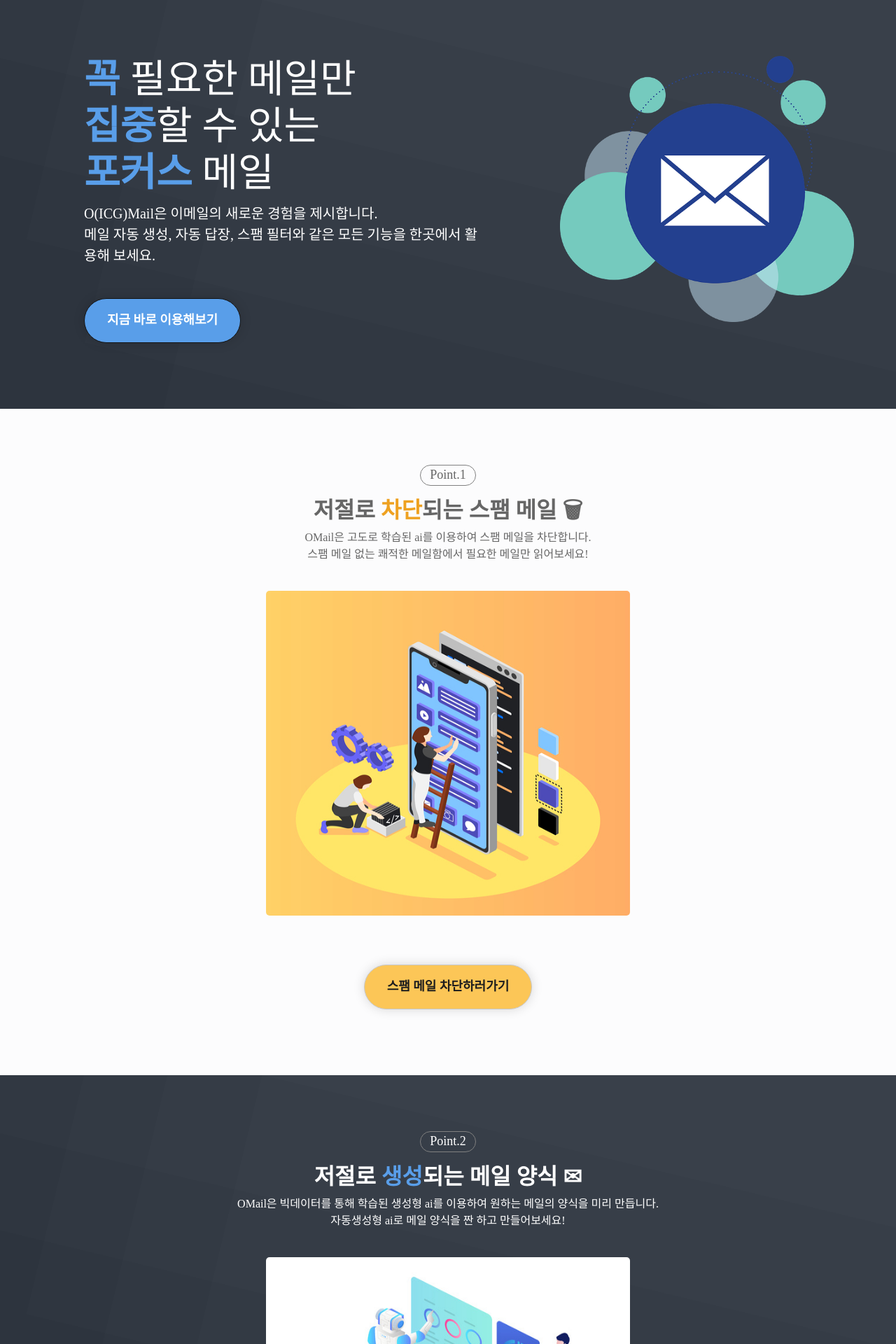
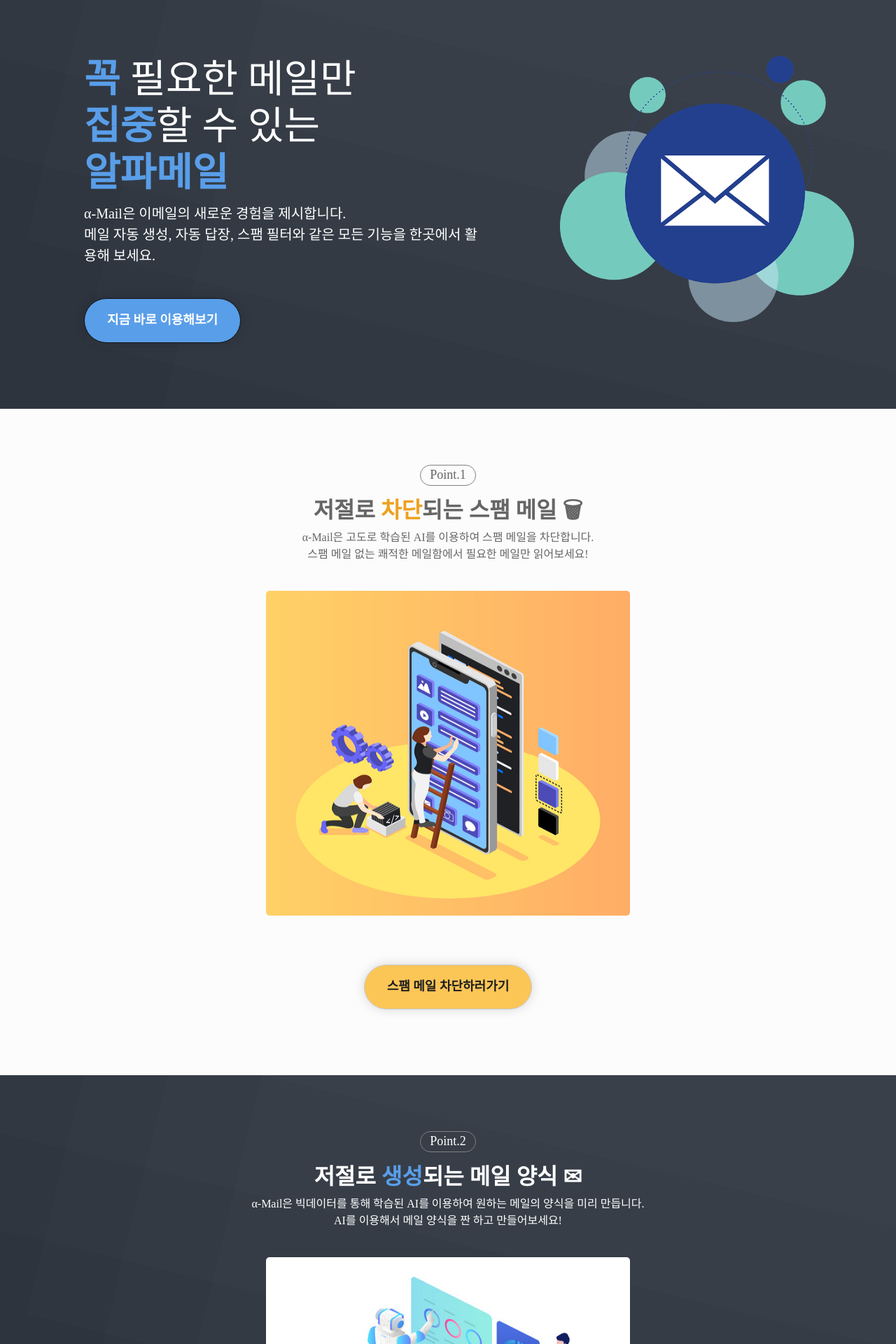
Before and after one commit to americano212/alphamail-landing-page, a React (Create React App) app: page / in a window 1280 px wide. Shown: the top 1920 px of the page at 70% size. Built offline with nearby package versions, Linux system fonts and the light colour scheme; a web font is replaced by a local one.

Commit message:
final-feedback

```diff
--- a/public/index.html
+++ b/public/index.html
@@ -7,10 +7,10 @@
     <meta name="theme-color" content="#000000" />
     <meta
       name="description"
-      content="OMail - Mail platform using AI"
+      content="α-Mail - Mail platform using AI"
     />
     <meta property="og:image" content="/thumbnail.png" />
-    <meta property="og:description" content="꼭 필요한 메일만 집중할 수 있는 포커스 메일" />
+    <meta property="og:description" content="꼭 필요한 메일만 집중할 수 있는 알파메일" />
     <link rel="apple-touch-icon" href="%PUBLIC_URL%/logo192.png" />
     <!--
       manifest.json provides metadata used when your web app is installed on a
@@ -26,7 +26,7 @@
       work correctly both with client-side routing and a non-root public URL.
       Learn how to configure a non-root public URL by running `npm run build`.
     -->
-    <title>O메일 - AI로 메일을 생성하고 분류하는 메일 플랫폼</title>
+    <title>알파메일 - AI로 메일을 생성하고 분류하는 메일 플랫폼</title>
   </head>
   <body>
     <noscript>You need to enable JavaScript to run this app.</noscript>
--- a/src/assets/faq-Array.jsx
+++ b/src/assets/faq-Array.jsx
@@ -2,8 +2,8 @@ const faqArray = [
     {
         key: "1",
         id: "1",
-        question: "오메일(OMail)이란 무엇인가요?",
-        answer: "오메일(OMail) 은 AI를 이메일과 접목한 메일 플랫폼으로 스팸 메일 처리, 메일 형식 형성, 메일 분류 등 다방면에 AI를 활용할 수 있도록 한 스마트 메일 플랫폼이에요! 자동으로 메일을 생성하고 분류하는 편리한 OMail 을 사용해보세요!",
+        question: "알파메일(α-Mail)이란 무엇인가요?",
+        answer: "알파메일(α-Mail) 은 AI를 이메일과 접목한 메일 플랫폼으로 스팸 메일 처리, 메일 형식 형성, 메일 분류 등 다방면에 AI를 활용할 수 있도록 한 스마트 메일 플랫폼이에요! 자동으로 메일을 생성하고 분류하는 편리한 α-Mail 을 사용해보세요!",
     },
 
     {
@@ -17,7 +17,7 @@ const faqArray = [
         key: "3",
         id: "3",
         question: "보안적으로 안전한가요?",
-        answer: "오메일은 토큰 인증 방식을 이용하여 사용자에게 빠른 인증과 강력한 보안을 제공하고 있어요! 사용자의 정보는 토큰을 통해 안전하게 전달되어 중간에 악의적인 공격자로부터 침해받지 않아요! 이러한 인증은 구글, 네이버 인증으로 3초면 충분해요!",
+        answer: "알파메일은 토큰 인증 방식을 이용하여 사용자에게 빠른 인증과 강력한 보안을 제공하고 있어요! 사용자의 정보는 토큰을 통해 안전하게 전달되어 중간에 악의적인 공격자로부터 침해받지 않아요! 이러한 인증은 구글 인증으로 3초면 충분해요! 뿐만 아니라 각 플랫폼 별로 개별 인증 과정을 지원하기 때문에, 내 메일을 보다 더 안전하게 관리할 수 있어요!",
     },
 
     {
--- a/src/assets/section-Array.jsx
+++ b/src/assets/section-Array.jsx
@@ -3,7 +3,7 @@ const sectionArray = [
         key: 2,
         id: 2,
         heading: "저절로 차단되는 스팸 메일 🗑",
-        content1: "OMail은 고도로 학습된 ai를 이용하여 스팸 메일을 차단합니다.",
+        content1: "α-Mail은 고도로 학습된 AI를 이용하여 스팸 메일을 차단합니다.",
         content2: "스팸 메일 없는 쾌적한 메일함에서 필요한 메일만 읽어보세요!",
         img: "/image1.jpg",
         alt: "prevent spam mail",
@@ -14,8 +14,8 @@ const sectionArray = [
         key: 3,
         id: 3,
         heading: "저절로 생성되는 메일 양식 ✉",
-        content1: "OMail은 빅데이터를 통해 학습된 생성형 ai를 이용하여 원하는 메일의 양식을 미리 만듭니다.",
-        content2: "자동생성형 ai로 메일 양식을 짠 하고 만들어보세요!",
+        content1: "α-Mail은 빅데이터를 통해 학습된 AI를 이용하여 원하는 메일의 양식을 미리 만듭니다.",
+        content2: "AI를 이용해서 메일 양식을 짠 하고 만들어보세요!",
         img: "/image5.jpg",
         alt: "generate mail format using ai",
         text: "메일 양식 만들러가기",
@@ -25,7 +25,7 @@ const sectionArray = [
         key: 4,
         id: 4,
         heading: "저절로 통합되는 메일 플랫폼 🚩",
-        content1: "OMail은 기존의 메일 플랫폼들을 하나로 통합합니다.",
+        content1: "α-Mail은 기존의 메일 플랫폼들을 하나로 통합합니다.",
         content2: "하나의 메일 플랫폼에서 여러 메일 플랫폼에 수신된 메일을 한 번에 확인해보세요!",
         img: "/image7.jpg",
         alt: "integrate mail platform",
@@ -36,7 +36,7 @@ const sectionArray = [
         key: 5,
         id: 5,
         heading: "저절로 작성되는 메일 답장 📝",
-        content1: "OMail은 고도로 학습된 ai를 이용하여 자주 수신하는 메일의 답장을 미리 만듭니다.",
+        content1: "α-Mail은 AI를 이용하여 수신된 메일의 답장을 미리 만듭니다.",
         content2: "자주 주고 받는 메일의 답장을 뿅 하고 만들어보세요!",
         img: "/image6.jpg",
         alt: "generate mail reply using ai",
--- a/src/jsx/Cta.jsx
+++ b/src/jsx/Cta.jsx
@@ -8,7 +8,7 @@ function Cta(props){
 
     function handleClick(){
         //console.log(props.id + "button clicked!");
-        navigate("/submit", { replace: true , state:{id: props.id}});
+        navigate("/submit", {state:{id: props.id}});
     }
 
 
--- a/src/jsx/Faq.jsx
+++ b/src/jsx/Faq.jsx
@@ -9,7 +9,7 @@ function Faq(){
     <div className="Faq">
         <div className="faqHeader">
             <p> FAQ </p>
-            <h2> OMail FAQ & 유의사항 </h2>
+            <h2> α-Mail FAQ & 유의사항 </h2>
         </div>
         {faqArray.map((faqItem) => {
             return (
--- a/src/jsx/Footer.jsx
+++ b/src/jsx/Footer.jsx
@@ -6,7 +6,7 @@ function Footer(){
     return (
         <div className="Footer">
     <ul>
-        <li>Omail | (주)오메일</li>
+        <li>α-mail | (주)알파메일</li>
         <li>Copyright © {date}</li>
     </ul>
         </div>);
--- a/src/jsx/Header.jsx
+++ b/src/jsx/Header.jsx
@@ -12,9 +12,9 @@ function Header(){
             <h1>
                 <b>꼭</b> 필요한 메일만    <br/>
                 <b>집중</b>할 수 있는 <br/>
-                <b>포커스</b> 메일
+                <b>알파메일</b>
             </h1>
-            <p>O(ICG)Mail은 이메일의 새로운 경험을 제시합니다.  <br/>메일 자동 생성, 자동 답장, 스팸 필터와 같은 모든 기능을 한곳에서 활용해 보세요. </p>
+            <p>α-Mail은 이메일의 새로운 경험을 제시합니다.  <br/>메일 자동 생성, 자동 답장, 스팸 필터와 같은 모든 기능을 한곳에서 활용해 보세요. </p>
         </div>
         <div className="header_cta">
             <Cta
--- a/src/jsx/Submit.jsx
+++ b/src/jsx/Submit.jsx
@@ -12,7 +12,7 @@ function Submit() {
   */
   const navigate = useNavigate();
   function handleClick(){
-    navigate("/", { replace: true});
+    navigate("/");
   }
 
 
@@ -31,7 +31,7 @@ function Submit() {
     <div className="header">
       <button onClick={handleClick} className="backLink">{"< 뒤로가기"}</button>
 
-      <p className="text">오메일(OMail)을 가장 먼저 사용해보고 싶으신가요?</p>
+      <p className="text">알파메일(α-Mail)을 가장 먼저 사용해보고 싶으신가요?</p>
 
       <p className="text">가장 먼저 정보를 얻어보세요!</p>
     </div>
```
Also changed, not shown: 2 other files (tests, documents, lock files or other folders).
